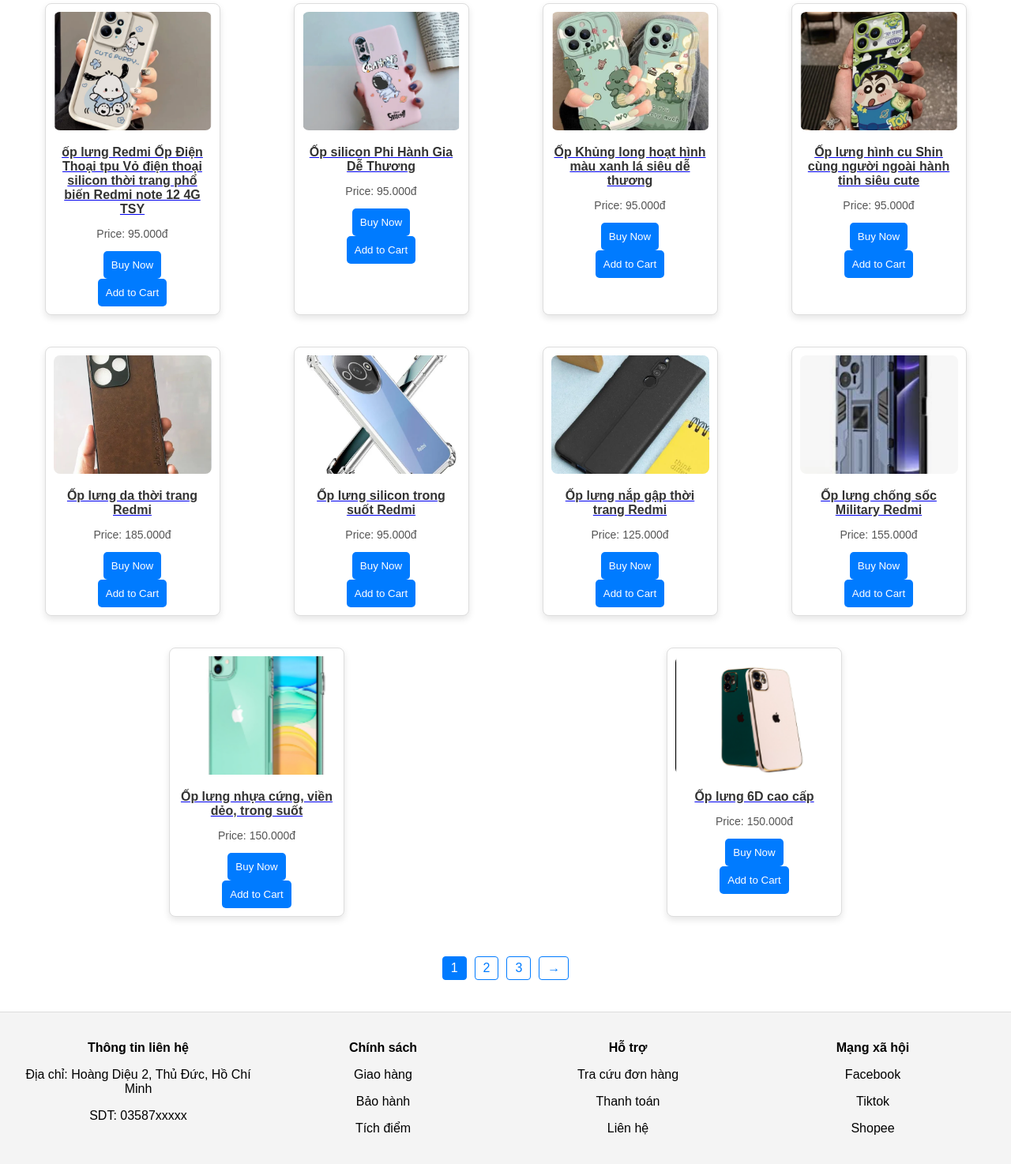
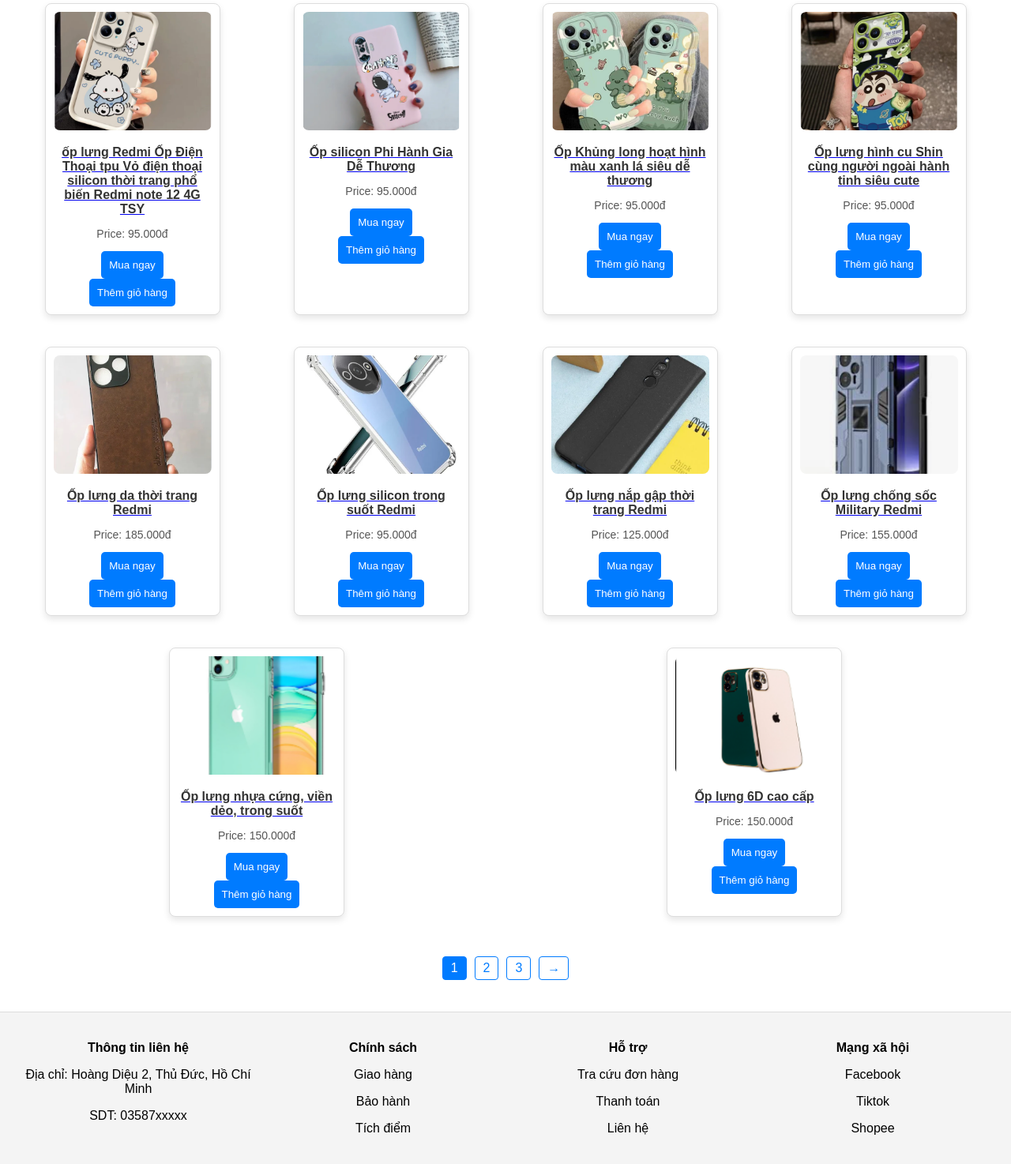
Before and after one commit to kurokugori/Oops, a PHP site: page /visualmain.php in a window 1280 px wide. Shown: the part 558-2032 px from the top of the page at 79% size. Run offline with PHP 8.4, Linux system fonts and the light colour scheme; data comes from the database, SQL or seed files in the repository.

Commit message:
chỉnh code

```diff
--- a/search_suggestions.php
+++ b/search_suggestions.php
@@ -2,7 +2,7 @@
 session_start();
 
 // Kết nối cơ sở dữ liệu
-$connection = new mysqli("localhost", "root", "", "oops");
+$connection = new mysqli("localhost", "root", "", "oopsdb");
 if ($connection->connect_error) {
     die("Kết nối cơ sở dữ liệu thất bại: " . $connection->connect_error);
 }
--- a/visualmain.php
+++ b/visualmain.php
@@ -232,13 +232,13 @@
                         <p>Price: ' . number_format($product['unit_price'], 0, ',', '.') . 'đ</p>
                         <form action="checkout.php" method="POST">
                             <input type="hidden" name="product_id" value="' . htmlspecialchars($product['id']) . '">
-                            <button type="submit">Buy Now</button>
+                            <button type="submit">Mua ngay</button>
                         </form>
 
                         <!-- Form for Add to Cart button -->
                         <form action="add_to_cart.php" method="POST">
                             <input type="hidden" name="product_id" value="' . htmlspecialchars($product['id']) . '">
-                            <button type="submit">Add to Cart</button>
+                            <button type="submit">Thêm giỏ hàng</button>
                         </form>
                     </div>
                     ';
```
